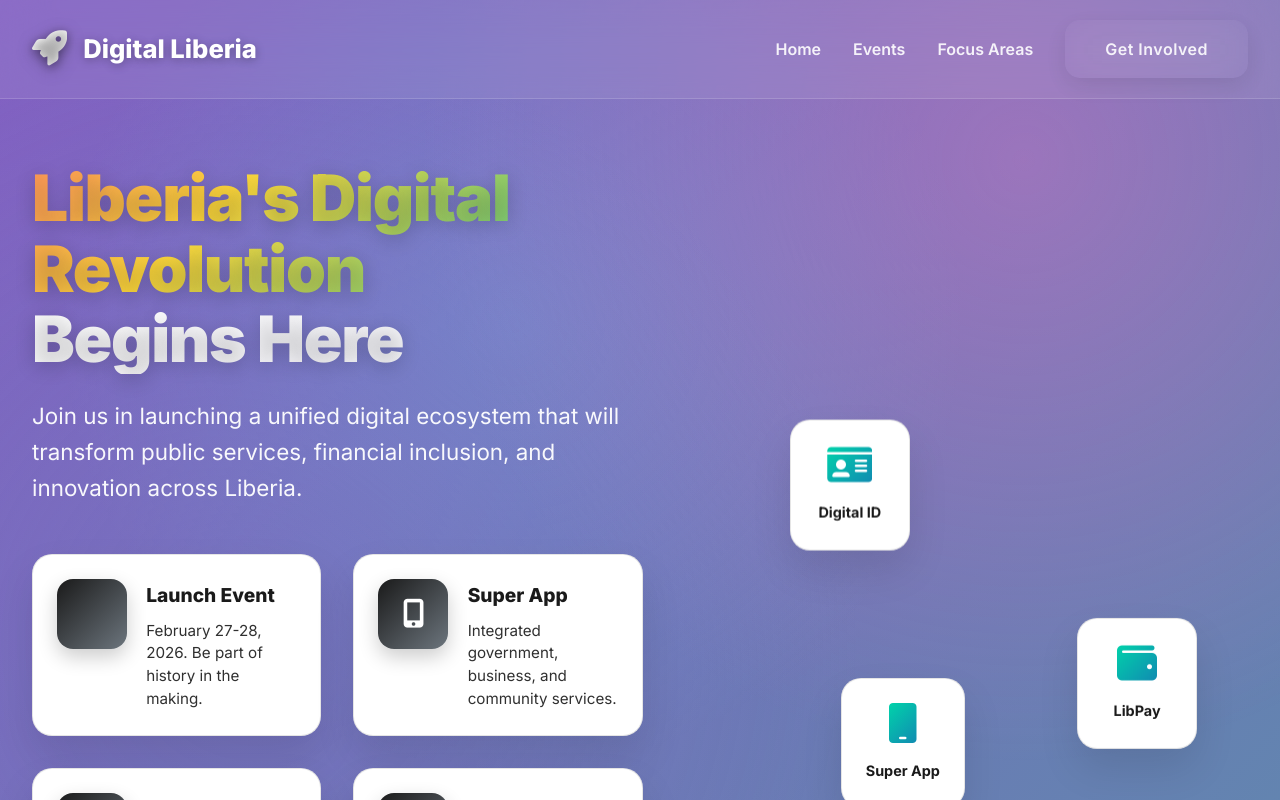
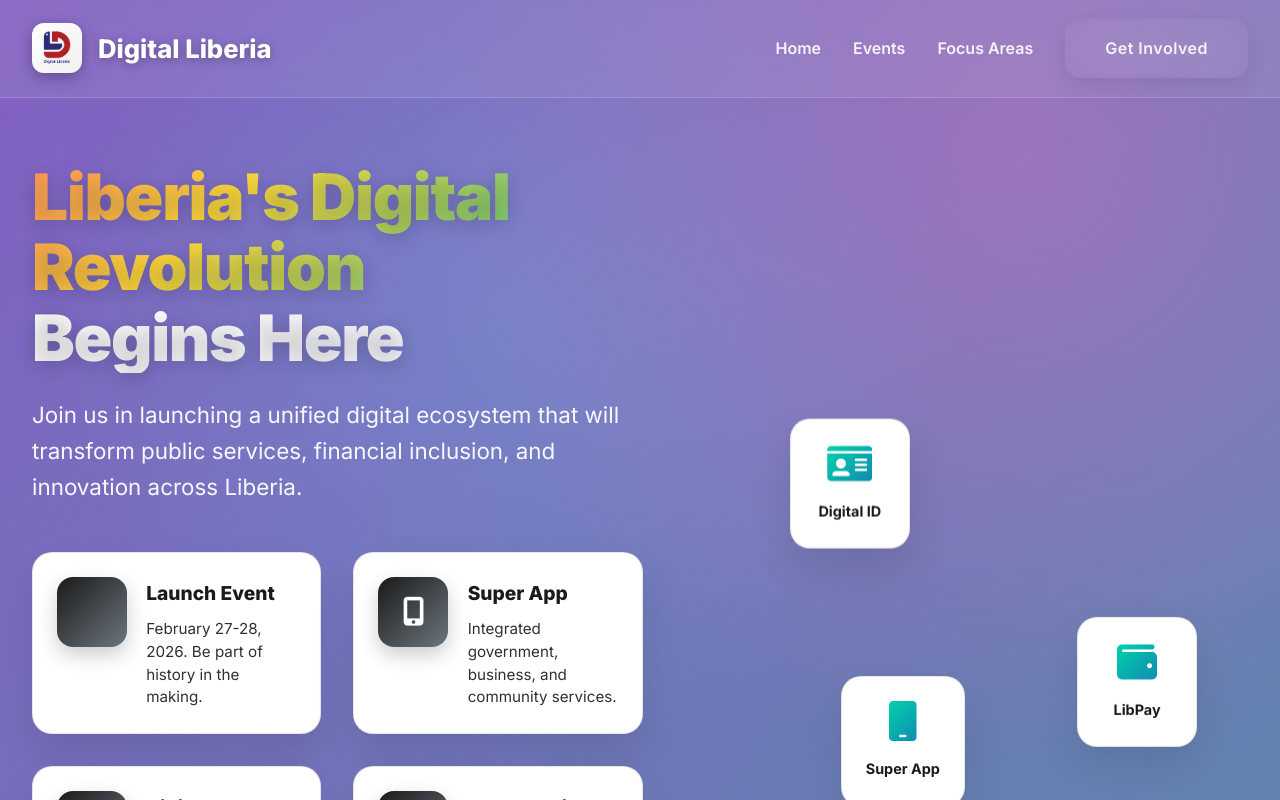
Before and after one commit to liberianpost/digital-liberia-launch, a React (Vite) app: page / in a window 1280 px wide. Shown: the top 800 px of the page. Built offline with nearby package versions, Linux system fonts and the light colour scheme.

Commit message:
Update Header.jsx

```diff
--- a/src/components/Header/Header.jsx
+++ b/src/components/Header/Header.jsx
@@ -23,9 +23,11 @@ const Header = () => {
     <header className={`header ${scrolled ? 'scrolled' : ''}`}>
       <div className="header-content">
         <div className="logo">
-          <div className="logo-icon">
-            <i className="fas fa-rocket"></i>
-          </div>
+          <img
+            src="/caa6124f-510b-4738-8000-6907bd32897b.png"
+            alt="Digital Liberia"
+            className="logo-image"
+          />
           <span>Digital Liberia</span>
         </div>
         <nav className="nav">
```
